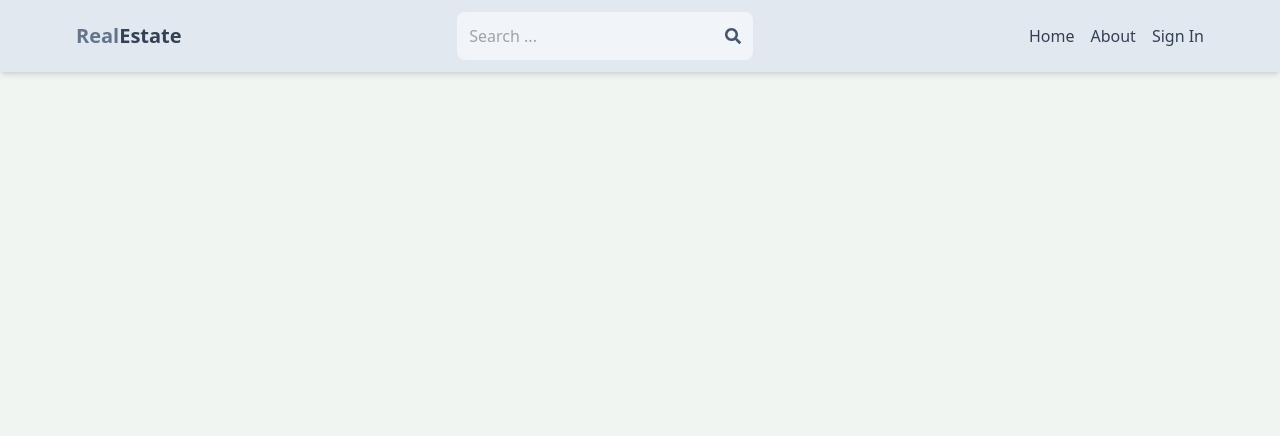
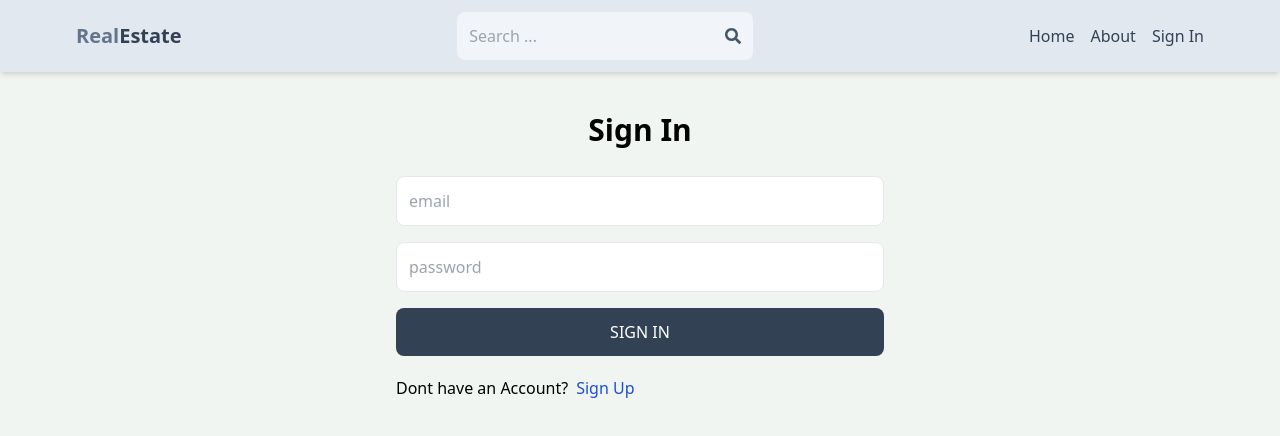
Before and after one commit to rakshithsantosh/projectAlpha, a React (Vite) app in the folder client/: page /sign-in in a window 1280 px wide. Shown: the top 436 px of the page. Built offline with nearby package versions, Linux system fonts and the light colour scheme.

Commit message:
complete sign in page

```diff
--- a/client/src/pages/SignIn.jsx
+++ b/client/src/pages/SignIn.jsx
@@ -1,9 +1,61 @@
-import React from 'react'
+import { useState } from "react";
+import { Link , useNavigate} from "react-router-dom";
 
 export default function SignIn() {
+  const [formData,setFormData] = useState({})
+  const [error,setError] = useState(null)
+  const [loading,setLoading] = useState(false)
+  const navigate = useNavigate()
+  const handleChange = (e) =>{
+    setFormData({
+      ...formData,
+      [e.target.id]:e.target.value,
+    })
+  }
+  const handleSubmit = async (e) =>{
+    e.preventDefault();
+    try{
+
+    setLoading(true)
+    const res = await fetch('/api/auth/signin',
+    {
+      method:'POST',
+      headers:{
+        'Content-Type': 'application/json',
+    },
+    body:JSON.stringify(formData),
+    }
+    );
+    const data = await res.json();
+    if(data.success === false){
+      setError(data.message)
+      setLoading(false)
+      return;
+    }
+    setLoading(false)
+    setError(null)
+    navigate('/home')
+    }catch(error){
+      setLoading(false)
+      setError(error.message)
+    }
+
+  }
   return (
-    <div>
-
+    <div className="p-3 max-w-lg mx-auto">
+      <h1 className="text-3xl text-center font-semibold my-7">Sign In</h1>
+      <form onSubmit={handleSubmit} className="flex flex-col gap-4">
+        <input type="email" placeholder="email" className="border p-3 rounded-lg" id="email" onChange={handleChange}/>
+        <input type="password" placeholder="password" className="border p-3 rounded-lg" id="password" onChange={handleChange}/>
+        <button disabled={loading} className="bg-slate-700 text-white p-3 rounded-lg uppercase hover:opacity-95 disabled:opacity-80">{loading?'Loading ...':'Sign In'}</button>
+      </form>
+      <div className="flex gap-2 mt-5">
+        <p>Dont have an Account?</p>
+        <Link to={"/sign-up"}>
+          <span className="text-blue-700">Sign Up</span>
+        </Link>
+      </div>
+      {error && <p className="text-red-500 mt-5">{error}</p>}
     </div>
   )
 }
```
